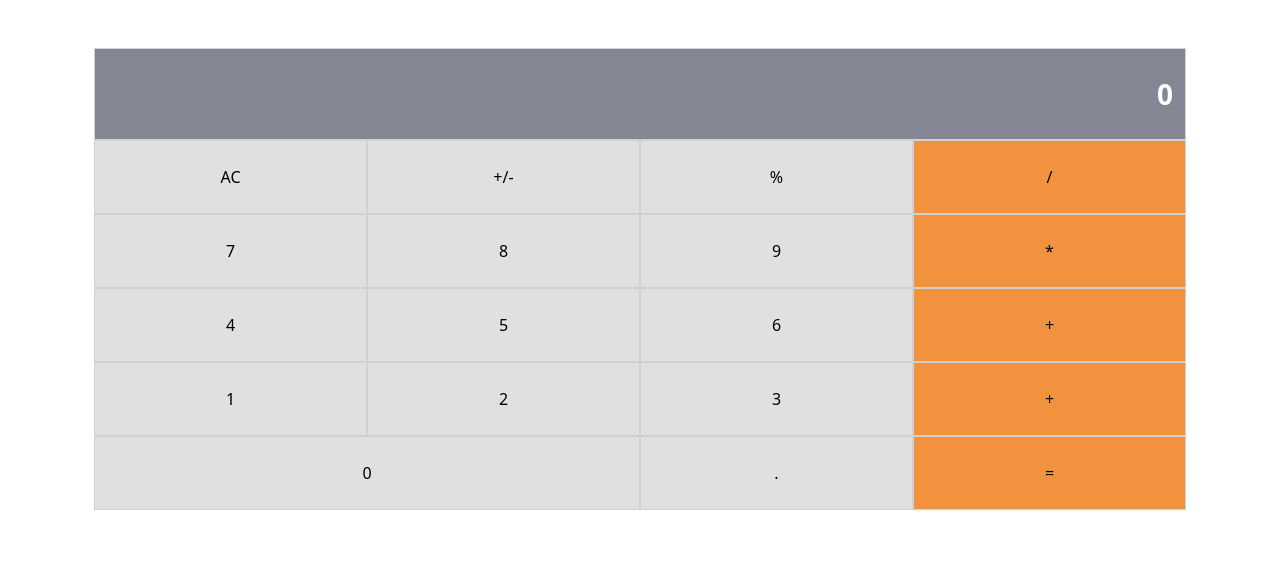
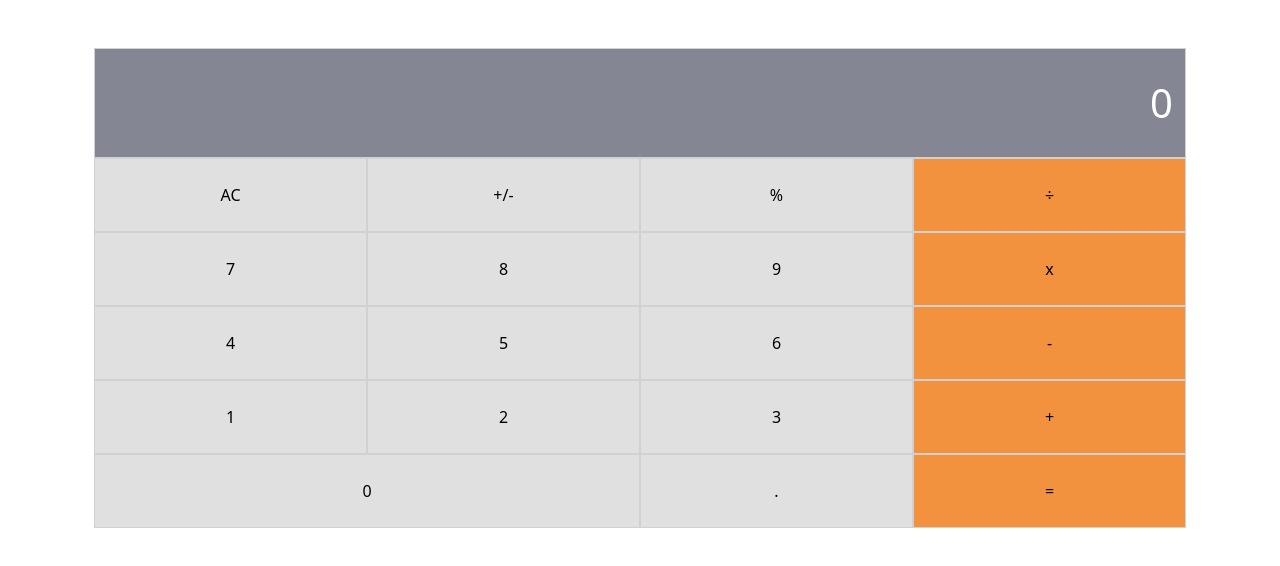
Before and after one commit to afcastaneda223/math-magicians, a React (Create React App) app: page / in a window 1280 px wide. Shown: the top 566 px of the page. Built offline with nearby package versions, Linux system fonts and the light colour scheme.

Commit message:
update symbols for multiply &divde

```diff
--- a/src/components/Calculator.js
+++ b/src/components/Calculator.js
@@ -10,20 +10,20 @@ export class Calculator extends React.Component {
   render() {
     return (
       <div className="container" id="CalculatorContainer">
-        <input type="number" id="InputNumber" className="form-control fw-bold fs-3 text-white text-end py-4" defaultValue="0" />
+        <input type="number" id="InputNumber" className="form-control fs-1 text-white text-end py-4" defaultValue="0" />
         <div className="row row-cols-4 container m-0 p-0">
           <button type="button" className={this.btnCLass.grey}>AC</button>
           <button type="button" className={this.btnCLass.grey}>+/-</button>
           <button type="button" className={this.btnCLass.grey}>%</button>
-          <button type="button" className={this.btnCLass.orange}>/</button>
+          <button type="button" className={this.btnCLass.orange}>÷</button>
           <button type="button" className={this.btnCLass.grey}>7</button>
           <button type="button" className={this.btnCLass.grey}>8</button>
           <button type="button" className={this.btnCLass.grey}>9</button>
-          <button type="button" className={this.btnCLass.orange}>*</button>
+          <button type="button" className={this.btnCLass.orange}>x</button>
           <button type="button" className={this.btnCLass.grey}>4</button>
           <button type="button" className={this.btnCLass.grey}>5</button>
           <button type="button" className={this.btnCLass.grey}>6</button>
-          <button type="button" className={this.btnCLass.orange}>+</button>
+          <button type="button" className={this.btnCLass.orange}>-</button>
           <button type="button" className={this.btnCLass.grey}>1</button>
           <button type="button" className={this.btnCLass.grey}>2</button>
           <button type="button" className={this.btnCLass.grey}>3</button>
```
